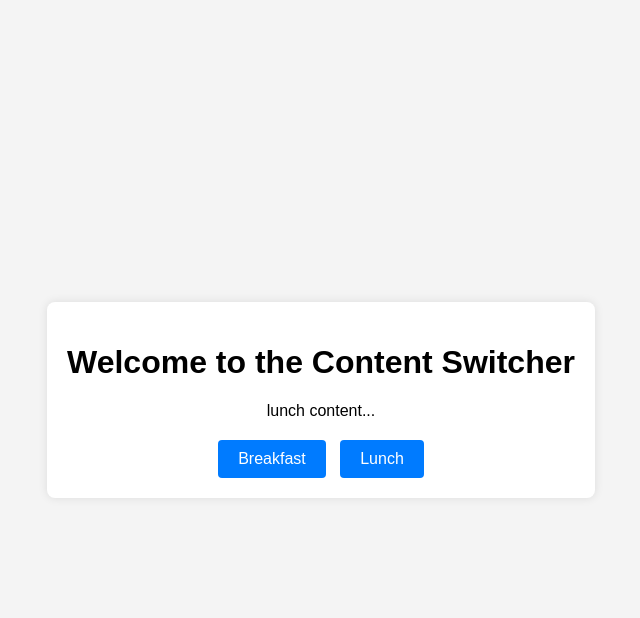
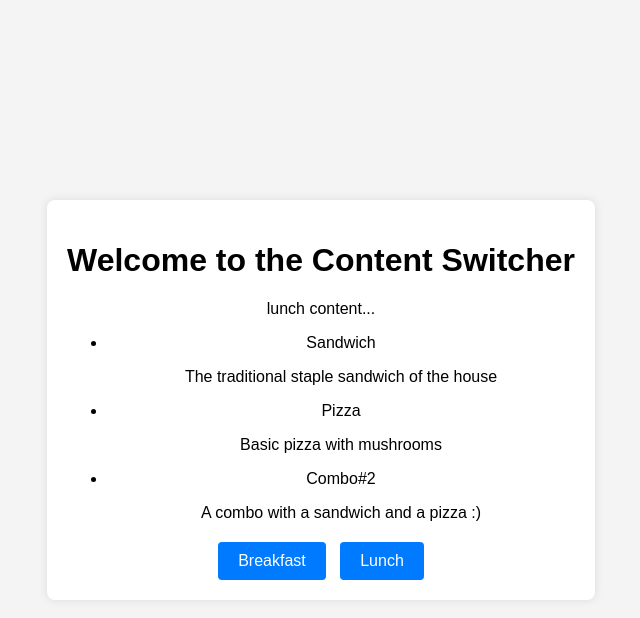
Before and after one commit to Roberto0611/JSContentSwitche, a plain HTML site: page index.html in a window 1280 px wide. Both pictures are taken after a click on the button "Lunch". Shown: the whole page, without its empty margins (319-959 px from the left). Drawn offline with Linux system fonts and the light colour scheme.

Commit message:
ADD lunch list, and text to the breakfast

```diff
--- a/main.js
+++ b/main.js
@@ -18,7 +18,7 @@ brekfastButton.addEventListener('click',function(){
 
 lunchButton.addEventListener('click',function(){
     inputText.textContent = lunchText;
-    //displayLunchItems()
+    displayLunchItems()
 })
 
 // Función para mostrar elementos de desayuno
@@ -38,17 +38,23 @@ function displayBreakfastItems() {
 }
 
 // Función para mostrar elementos de Lunch
-/*function displayLunchItems() {
+function displayLunchItems() {
     // Clean the List
     list.innerHTML = '';
 
     // Add Elements to the list
-    var breakfastItems = ['Hotcakes', 'Waffles', 'Combo#1'];
+    var lunchItems = ['Sandwich', 'Pizza', 'Combo#2'];
+    var descriptions = ['The traditional staple sandwich of the house', 'Basic pizza with mushrooms', 'A combo with a sandwich and a pizza :)']
 
     //Create Items
-    breakfastItems.forEach(function (item) {
+    lunchItems.forEach(function (item,item2) {
         var listItem = document.createElement('li');
+        console.log(item);
         listItem.textContent = item;
         list.appendChild(listItem);
+
+        var pItem = document.createElement('p');
+        pItem.textContent = descriptions[item2];
+        list.appendChild(pItem);
     });
-}*/
+}
--- a/style.css
+++ b/style.css
@@ -35,3 +35,7 @@ button {
 button:hover {
     background-color: #0056b3;
 }
+
+.content-text{
+    font-weight: bold;
+}
```
